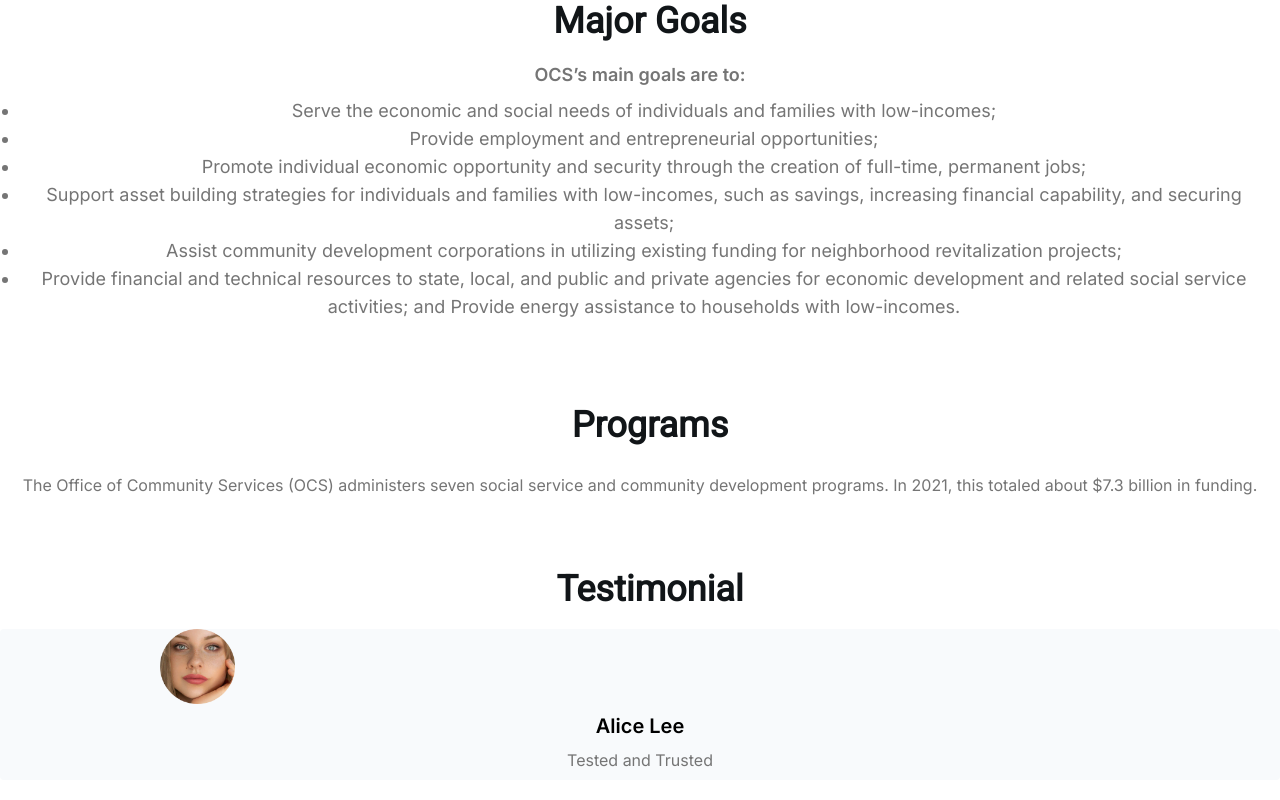
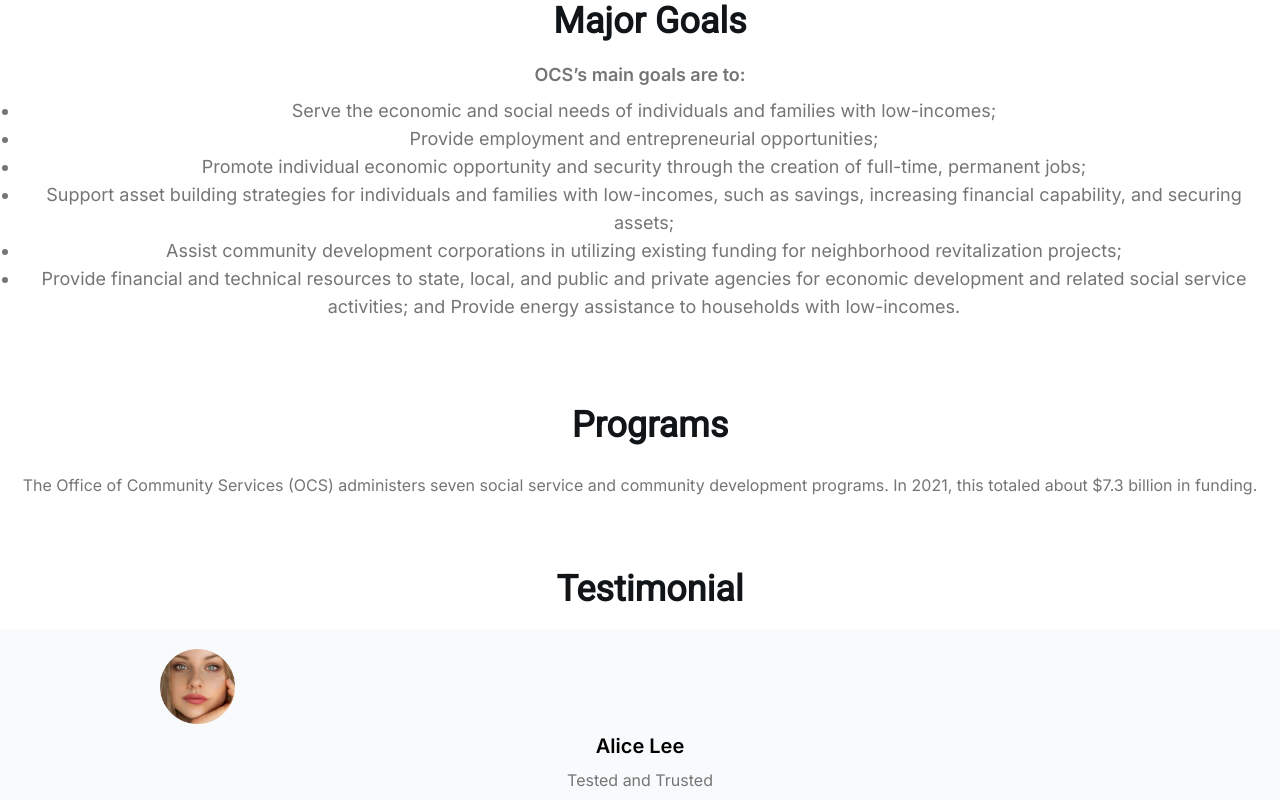
Before and after one commit to Richson-Tech/org, a Next.js app: page /services in a window 1280 px wide. Shown: the part 4441-5241 px from the top of the page. Built offline with nearby package versions, Linux system fonts and the light colour scheme.

Commit message:
chaport added

```diff
--- a/src/components/Testimonial.jsx
+++ b/src/components/Testimonial.jsx
@@ -9,6 +9,7 @@ const Testimonial = () => {
       </h1>
       <div className="flex flex-col">
         <div className="bg-slate-50 rounded">
+          <div className="pt-5">
             <Image
               src="/alice.webp"
               alt="grants"
@@ -16,6 +17,7 @@ const Testimonial = () => {
               height={195}
               className="object-center object-cover pl-20 ml-20"
             />
+          </div>
           <p className="text-xl pt-2 text-center font-semibold">Alice Lee</p>
           <p className="pt-2 text-center p-2 text-[#757575]">
             Tested and Trusted
```
Lines whose indentation alone changed are shown as unchanged.
